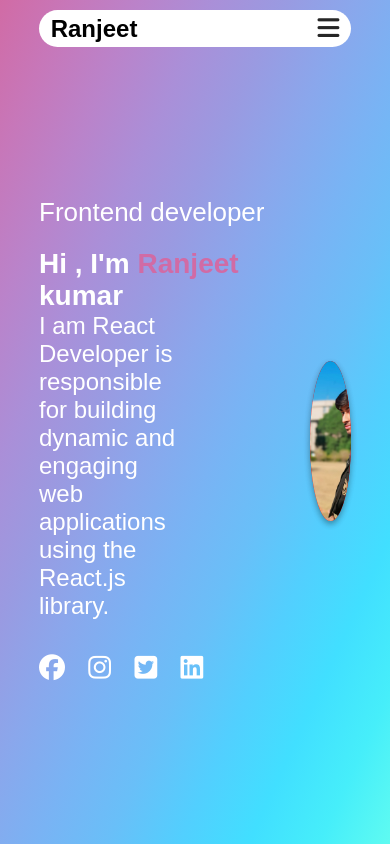
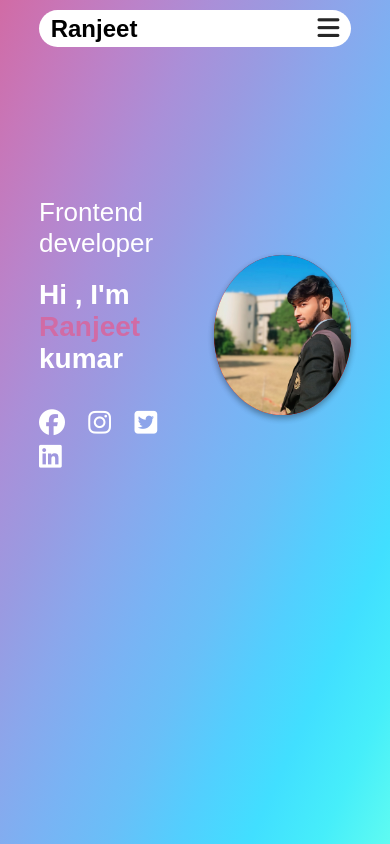
Before and after one commit to ranjeet-kumar3/portfolio-web, a plain HTML site: page index.html in a window 390 px wide. Shown: the top 844 px of the page. Drawn offline with nearby package versions, Linux system fonts and the light colour scheme.

Commit message:
Update style.css
jk

```diff
--- a/style.css
+++ b/style.css
@@ -102,8 +102,8 @@ nav h1{
 .image{
     overflow: hidden;
     /* margin-bottom:400px; */
-    width: 380px;
-    height: 380px;
+    width: 390px;
+    height: 390px;
     background-color: red;
     display: flex;
     align-items: center;
@@ -124,7 +124,7 @@ nav h1{
     color: #d16ba5;
 }
 #text-p{
-    width: 55%;
+    width: 50%;
     font-size: 24px;
     color: #ffff;
     font-weight: 500;
@@ -718,6 +718,13 @@ nav .fas{
         margin-left: 0px;
 
     }
+    #text-p{
+        display: none;
+
+
+    }
+
+}
 
 
 }
```
